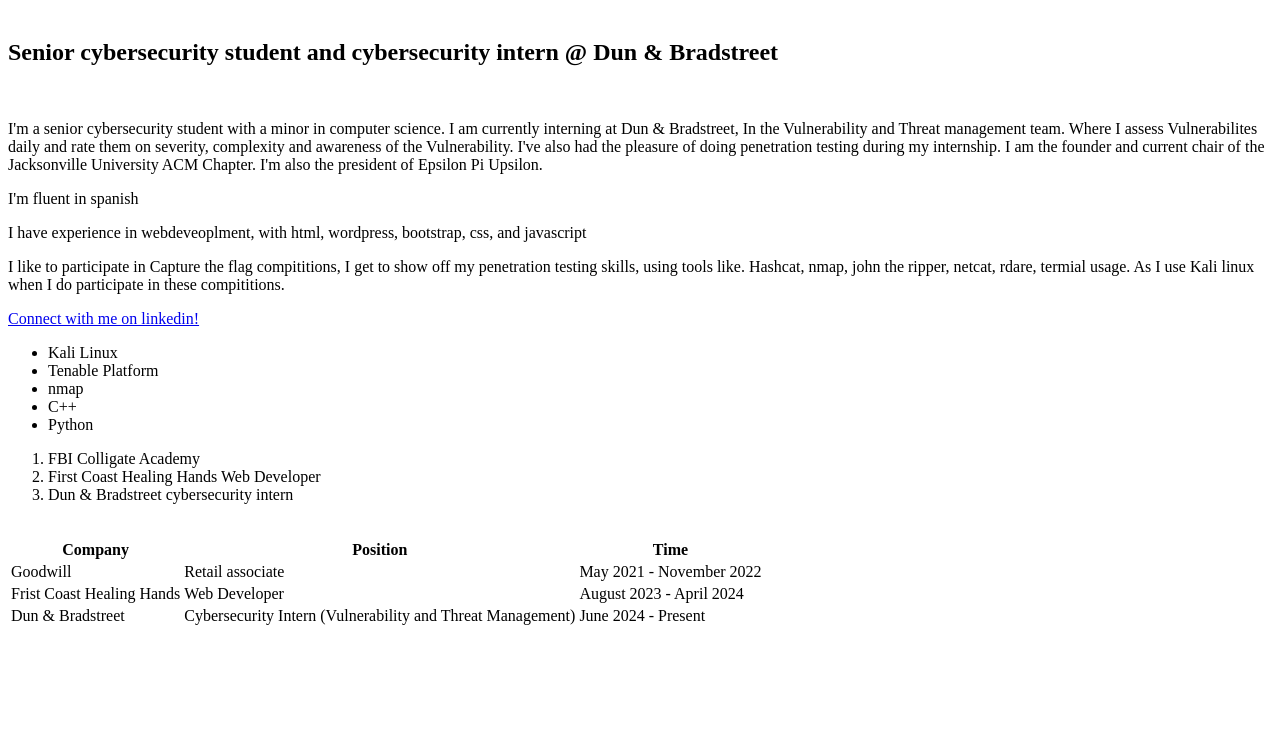
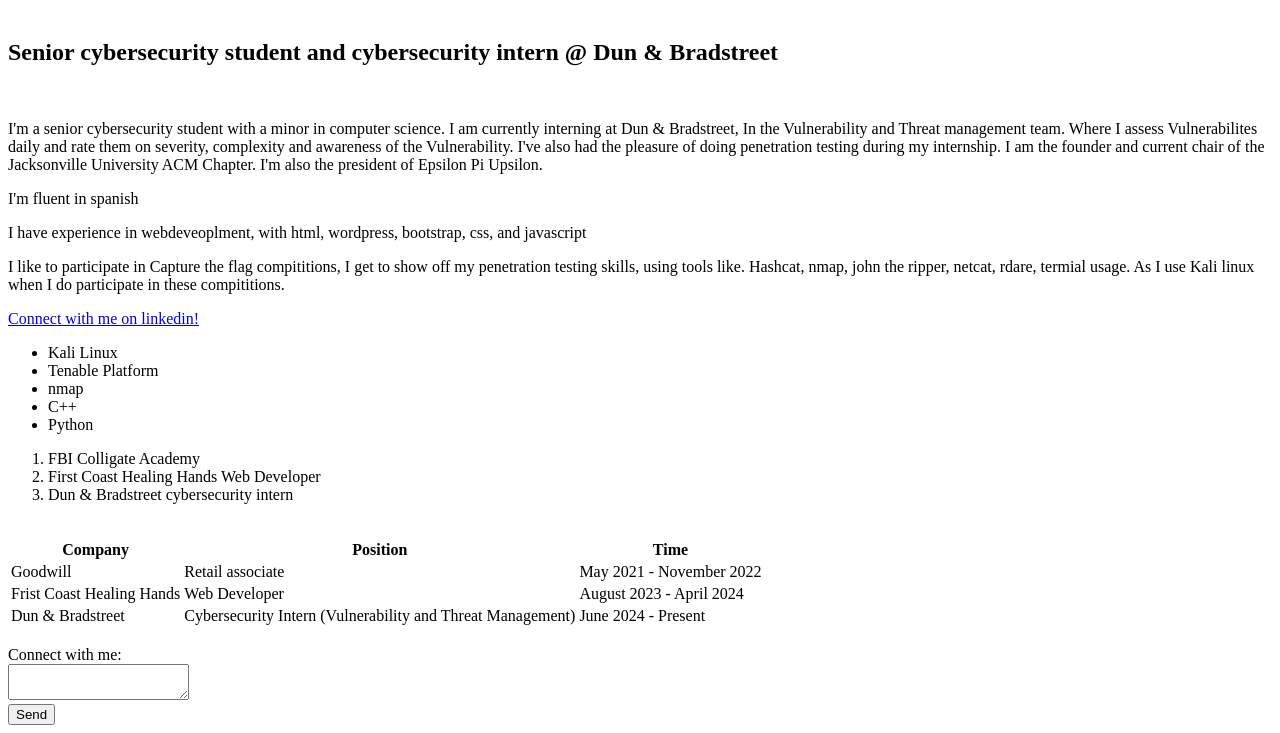
Before and after one commit to cisco03m/superPortfolio, a plain HTML site: page index.html in a window 1280 px wide. Shown: the part 79-812 px from the top of the page. Drawn offline with Linux system fonts and the light colour scheme.

Commit message:
changes to html

```diff
--- a/index.html
+++ b/index.html
@@ -62,7 +62,15 @@
             </tr>
         </table>
     </div>
-
+    <br>
+    <div id="connectWithMe">
+        <form action="#" method="post">
+            <label for="question"> Connect with me:  </label> <br>
+            <textarea></textarea>
+            <br>
+            <button type="submit">Send</button>
+        </form>
+    </div>
 
 
 </body>
```
